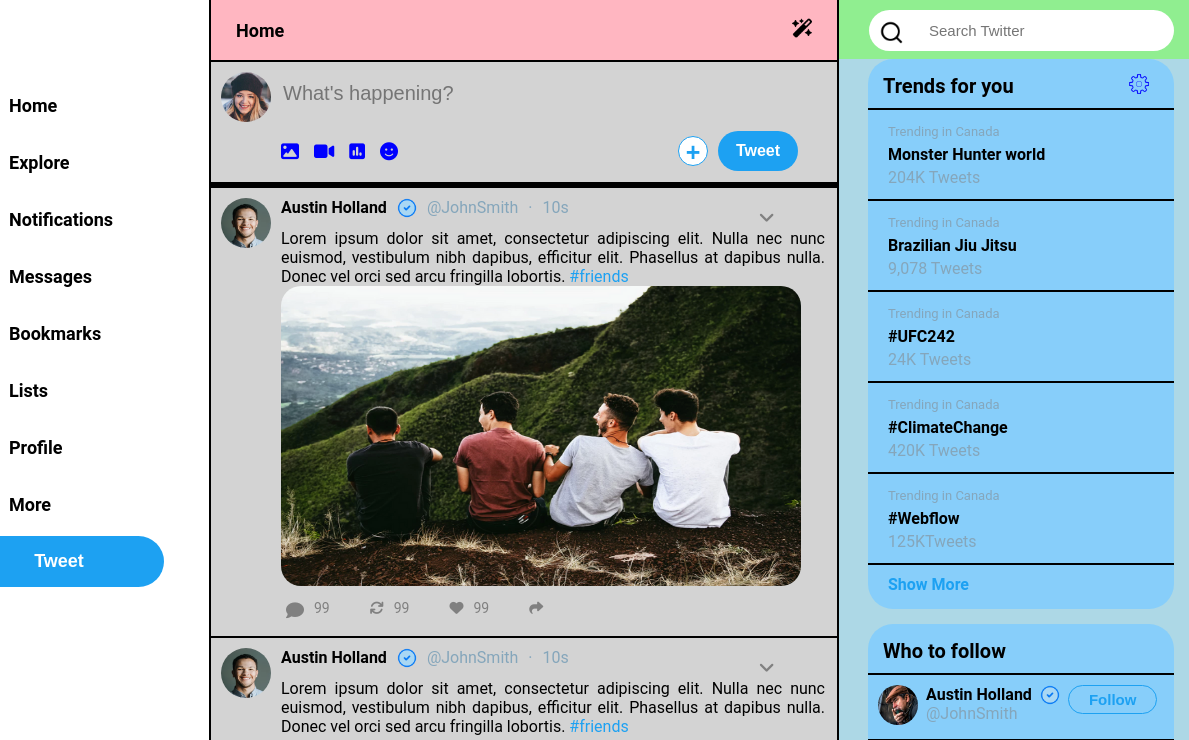
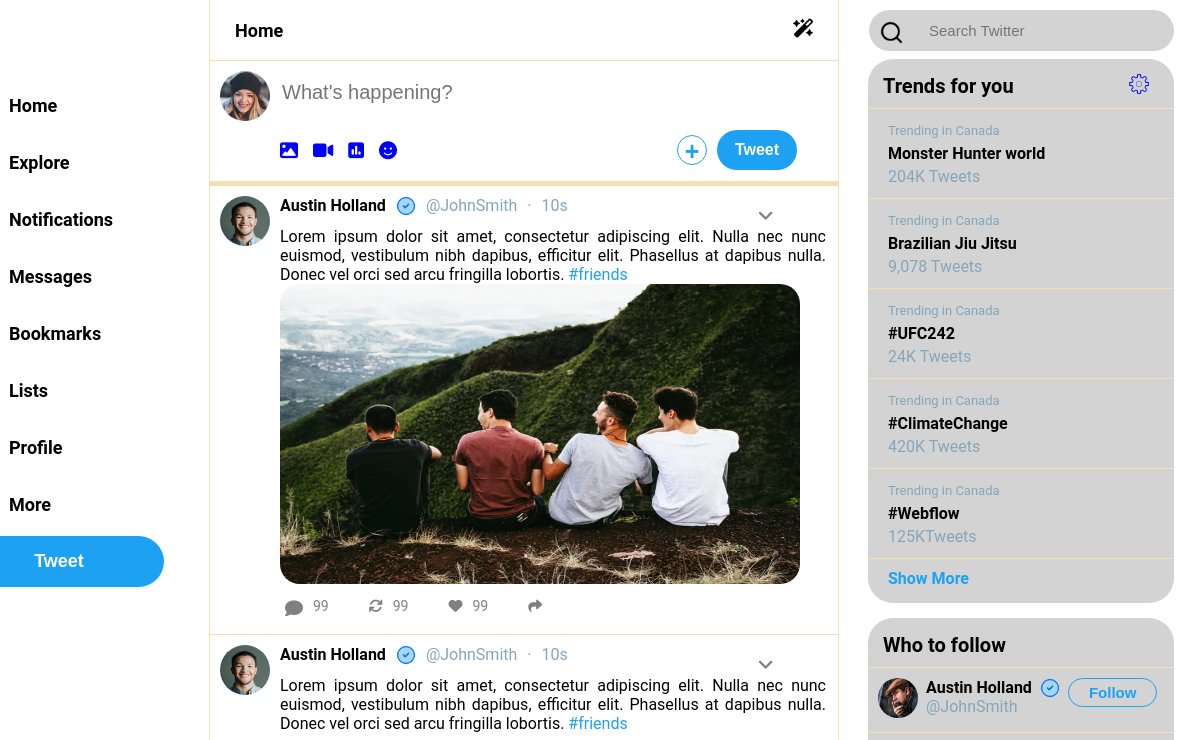
Before and after one commit to ishma2754/tweeting-website, a plain HTML site: page index.html in a window 1280 px wide. Shown: the top 740 px of the page, 91-1280 px from the left. Drawn offline with Linux system fonts and the light colour scheme.

Commit message:
Add files via upload

```diff
--- a/twitterproject.css
+++ b/twitterproject.css
@@ -4,7 +4,14 @@
 min-height: 100%;
 margin-left: 0;
 margin-right: 0;
-
+}
+@media only screen  {
+  body{
+margin-top: 0;
+min-height: 100%;
+margin-left: 0;
+margin-right: 0;
+  }
 }
 div {
   font-size: 18px;
@@ -125,12 +132,11 @@
 
 
 .mainside-container{
-  background-color: lightgrey;
   display: flex;
   flex-direction: column;
   height: 100%;
-  border-left: 2px black solid;
-  border-right: 2px black solid;
+  border-left: 1px wheat solid;
+  border-right: 1px wheat solid;
 }
 .magic-icon {
   height: 20px;
@@ -145,11 +151,12 @@
   padding-right: 25px;
   height: 60px;
   align-items: center;
-  background-color: lightpink;
   position: sticky;
   top: 0;
-  border-bottom: 2px black solid;
+  border-bottom: 1px wheat solid;
   font-weight: bold;
+  background-color: white;
+
 }
 .image-icon1{
   color: blue;
@@ -165,7 +172,6 @@
 }
 .profile-placeholder {
   border: none;
-  background-color: lightgray;
   color: black;
   font-size: 20px;
 }
@@ -185,6 +191,9 @@
  background-color: rgb(29, 161, 242);
  border: none;
  margin-left: 10px;
+}
+.profile-column-button2:hover{
+ background-color: rgb(73, 73, 185);
 }
 .profile-column-button1 {
   font-size: 25px;
@@ -210,7 +219,7 @@
 .profile-area {
   display: flex;
   height: 120px;
-  border-bottom: 2px black solid;
+  border-bottom: 1px wheat solid;
   width: 100%;
   gap: 10px;
 }
@@ -229,7 +238,7 @@
 .wrapper{
   height: 4px;
   margin-top: 0px;
-  background-color: black;
+  background-color: wheat;
 }
 .maincontainer-profile2 {
   height: 20px;
@@ -243,7 +252,7 @@
   display: flex;
   flex-direction: row;
   gap: 10px;
-  border-bottom: 2px black solid;
+  border-bottom: 1px wheat solid;
   padding-bottom: 15px;
 }
 .main-container-story:hover{
@@ -309,7 +318,7 @@
 
 
 .rightside-container{
-  background-color: lightblue;
+  background-color: white;
 }
 
 .searchbar {
@@ -319,12 +328,13 @@
   position: sticky;
   top: 0;
   padding-top: 8px;
-  background-color: lightgreen;
+  background-color: white;
   z-index: 100;
 }
 
 .placeholder {
  color: rgb(133, 166, 187);
+ background-color: lightgray;
  padding-bottom: 8px;
  padding-left: 60px;
  padding-top: 8px;
@@ -341,7 +351,6 @@
 }
 .placeholder:focus {
   outline: none;
-
 }
 .search-icon {
   width: 25px;
@@ -356,14 +365,14 @@
   flex-direction: row;
   justify-content: space-between;
   align-items: center;
-  border-bottom: 2px black solid;
+  border-bottom: 1px wheat solid;
   padding-bottom: 10px;
   padding-left: 15px;
   padding-right: 25px;
   font-size: 20px;
 }
 .trends-whole-container {
-  background-color: lightskyblue;
+  background-color: lightgrey;
   border-top-left-radius: 25px;
   border-top-right-radius: 25px;
   border-bottom-right-radius: 25px;
@@ -402,7 +411,7 @@
   color: rgb(29, 161, 242);
 }
 .first-column {
-  border-bottom: 2px black solid;
+  border-bottom: 1px wheat solid;
   padding-bottom: 10px;
   line-height: 23px;
   padding-left: 20px;
@@ -424,7 +433,7 @@
 .who-to-follow-container{
   display: flex;
   flex-direction: column;
-  background-color: lightskyblue;
+  background-color: lightgrey;
   border-top-left-radius: 25px;
   border-top-right-radius: 25px;
   border-bottom-right-radius: 25px;
@@ -441,7 +450,7 @@
   display: flex;
   flex-direction: row;
   gap: 8px;
-  border-bottom: 2px black solid;
+  border-bottom: 1px wheat solid;
   padding-top: 10px;
   padding-bottom: 10px;
   padding-left: 10px;
```
